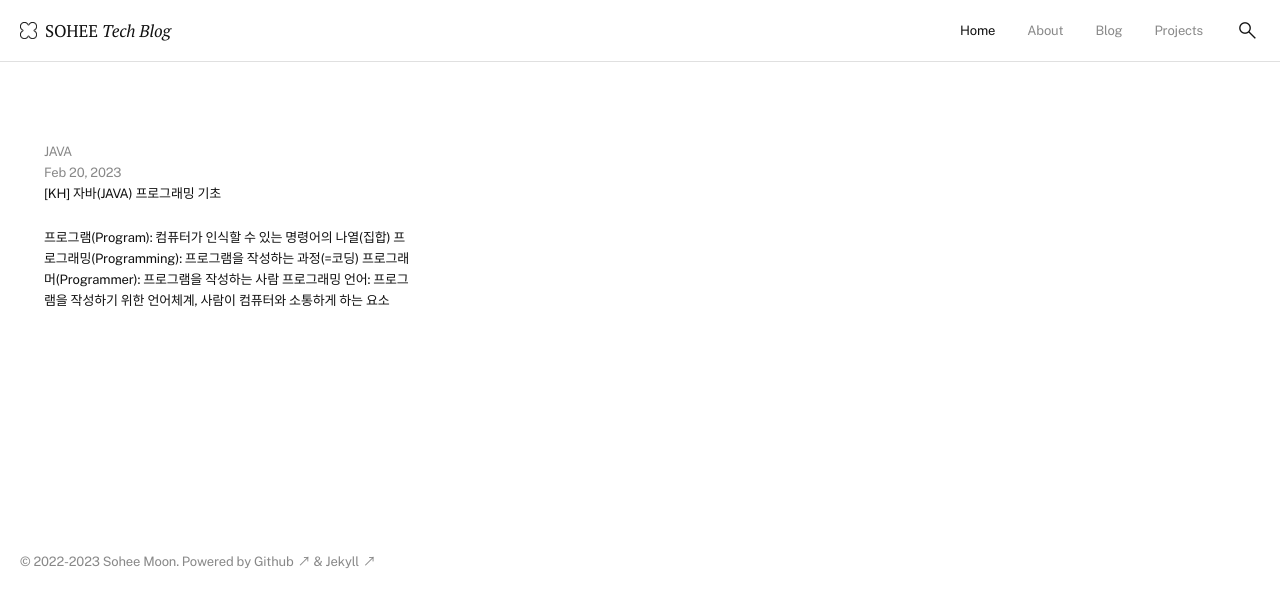
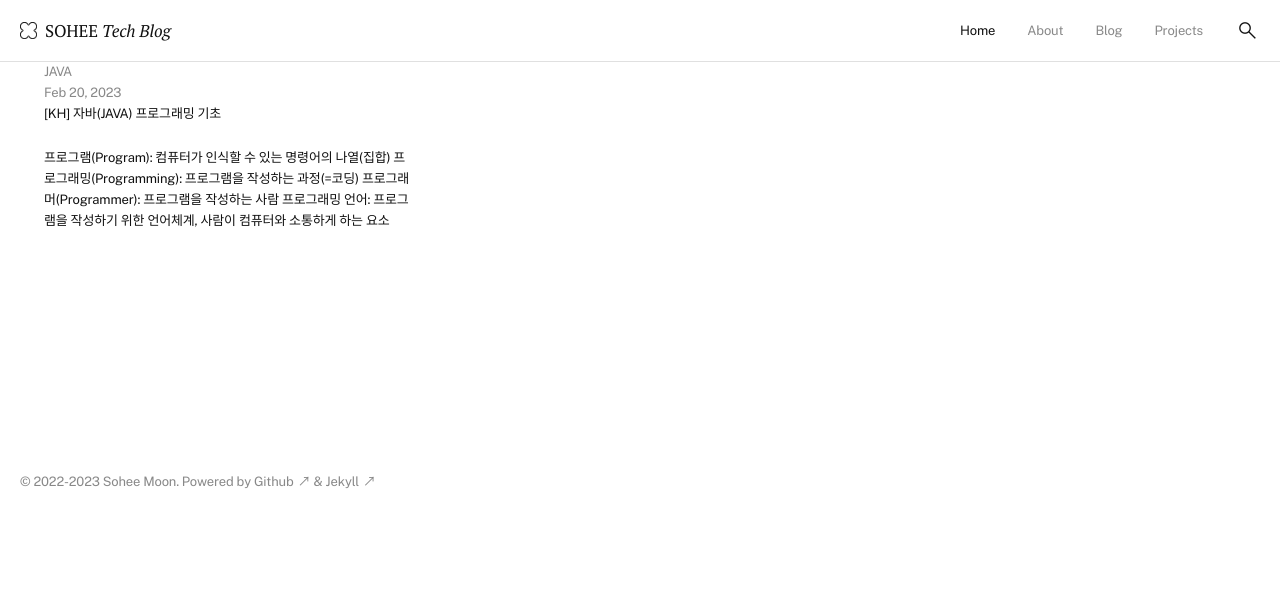
Before and after one commit to soheetech/soheetech.github.io, a Jekyll site: the page built from index.md, in a window 1280 px wide. Shown: the top 608 px of the page. Built offline with Jekyll 4.4.1, drawn with Linux system fonts in a browser that asks for light colours.

Commit message:
Update post.css

```diff
--- a/assets/css/post.css
+++ b/assets/css/post.css
@@ -4,7 +4,6 @@
 /* list */
 
 .post-list {
-  padding-top: var(--size-80);
   padding-bottom: var(--size-70);
   font-size: var(--font-small);
 }
```
